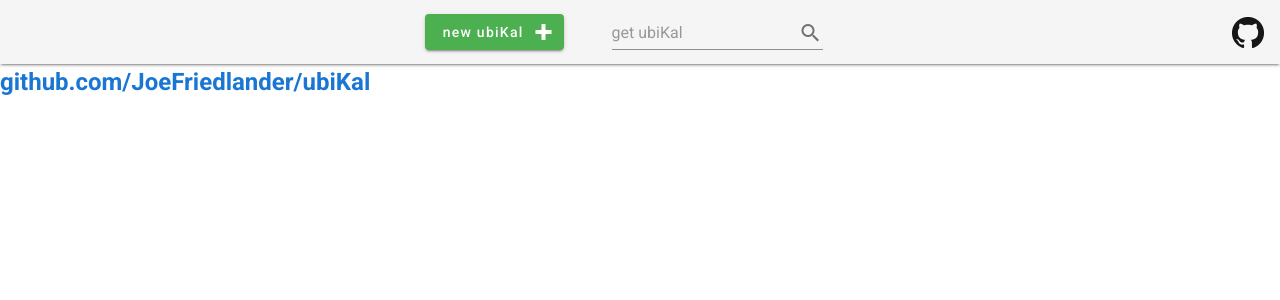
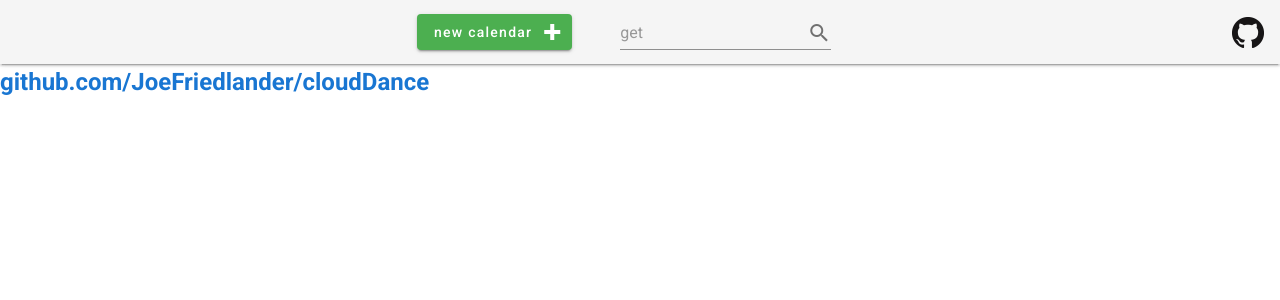
Before and after one commit to JoeFriedlander/cloudDance, a Vue app in the folder frontend/: page /about in a window 1280 px wide. Shown: the top 300 px of the page. Built offline with nearby package versions, Linux system fonts and the light colour scheme; what vue-clipboard2 would draw is missing.

Commit message:
Changing name from ubiKal to cloudDance

```diff
--- a/frontend/public/index.html
+++ b/frontend/public/index.html
@@ -13,13 +13,13 @@
     <meta http-equiv="X-UA-Compatible" content="IE=edge">
     <meta name="viewport" content="width=device-width,initial-scale=1.0">
     <link rel="icon" href="<%= BASE_URL %>favicon.ico">
-    <title>ubiKal</title>
+    <title>CloudDance Calendar</title>
     <link rel="stylesheet" href="https://fonts.googleapis.com/css?family=Roboto:100,300,400,500,700,900">
     <link rel="stylesheet" href="https://cdn.jsdelivr.net/npm/@mdi/font@latest/css/materialdesignicons.min.css">
   </head>
   <body>
     <noscript>
-      <strong>We're sorry but ubiKal doesn't work properly without JavaScript enabled. Please enable it to continue.</strong>
+      <strong>We're sorry but CloudDance Calendar doesn't work properly without JavaScript enabled. Please enable it to continue.</strong>
     </noscript>
     <div id="app"></div>
     <!-- built files will be auto injected -->
--- a/frontend/src/components/Calendar/CalendarManager.vue
+++ b/frontend/src/components/Calendar/CalendarManager.vue
@@ -27,7 +27,7 @@
     };
   },
   mounted() {
-    //If there is a routeID, for example if user browses to ubikal.com/abc123 then try to get it (from GetCalendar component)
+    //If there is a routeID, for example if user browses to cloud.dance/abc123 then try to get it (from GetCalendar component)
     //Then go back to Home route, clearing the url of the ID
     if (this.$route.params.routeID) {
       calendarBus.$emit("routeEmit", this.$route.params.routeID);
--- a/frontend/src/components/Calendar/GetCalendar.vue
+++ b/frontend/src/components/Calendar/GetCalendar.vue
@@ -8,7 +8,7 @@
             v-model="calendarID"
             append-icon="mdi-magnify"
             @click:append="loadCalendar(calendarID)"
-            placeholder="get ubiKal"
+            placeholder="get"
           />
         </template>
         <span>{{ errorMessage }}</span>
@@ -72,10 +72,10 @@
     extractIDs(input) {
       let calendarID = "";
       let allowEditID = "";
-      //Checks if a url like ubikal.com/abc123 or https://www.ubikal.com/abc123 is used
+      //Checks if a url like cloud.dance/abc123 or https://cloud.dance/abc123 is used
       //In addition to supporting regular calendarIDs like abc123
       input = input.toString().trim();
-      //remove trailing slash e.g https://www.ubikal.com/abc123/
+      //remove trailing slash e.g https://cloud.dance/abc123/
       if (input.slice(-1) === "/") {
         input = input.slice(0, -1);
       }
@@ -94,7 +94,7 @@
       return { calendarID: input, allowEditID: "" };
     },
     setErrorCalendarNotFoundTrue: function() {
-      this.errorMessage = "error 82015 - ubiKal not found";
+      this.errorMessage = "error 82015 - calendar not found";
       this.activeError = true;
       setTimeout(this.setErrorCalendarNotFoundFalse, 2500);
     },
@@ -102,7 +102,7 @@
       this.activeError = false;
     },
     setErrorCalendarAlreadyLoadedTrue: function() {
-      this.errorMessage = "error 49148.2(b) - ubiKal already loaded";
+      this.errorMessage = "error 49148.2(b) - calendar already loaded";
       this.activeError = true;
       setTimeout(this.setErrorCalendarAlreadyLoadedFalse, 4000);
     },
--- a/frontend/src/components/Calendar/NewCalendar.vue
+++ b/frontend/src/components/Calendar/NewCalendar.vue
@@ -2,7 +2,7 @@
   <div>
     <v-form>
       <v-btn @click="newCalendar" class="elevation-2" color="success"
-        >new ubiKal<v-icon class="ml-2 mr-n2">mdi-plus-thick</v-icon></v-btn
+        >new calendar<v-icon class="ml-2 mr-n2">mdi-plus-thick</v-icon></v-btn
       >
     </v-form>
   </div>
--- a/frontend/src/components/Event/EventManager.vue
+++ b/frontend/src/components/Event/EventManager.vue
@@ -82,7 +82,7 @@
     </div>
     <v-card
       v-for="event in events"
-      class="event"
+      class="event elevation-8"
       color="info"
       dark
       :key="event.eventid"
@@ -93,6 +93,16 @@
         position: 'absolute'
       }"
     >
+
+        <v-spacer />
+        <v-btn
+          @click="deleteCalendar"
+          class="deleteButton"
+          :disabled="!allowEditID"
+        >
+          <v-icon>mdi-dots-vertical</v-icon>
+        </v-btn>
+
       {{ event.eventdescription }}
     </v-card>
     <NewEvent></NewEvent>
--- a/frontend/src/views/About.vue
+++ b/frontend/src/views/About.vue
@@ -1,8 +1,8 @@
 <template>
   <div class="about">
     <h2>
-      <a href="https://www.github.com/JoeFriedlander/ubiKal">
-        github.com/JoeFriedlander/ubiKal
+      <a href="https://www.github.com/JoeFriedlander/cloudDance">
+        github.com/JoeFriedlander/cloudDance
       </a>
     </h2>
   </div>
```
Also changed, not shown: frontend/src/components/Calendar/Calendar.vue (+0 -7 lines), 2 other files (tests, documents, lock files or other folders).
